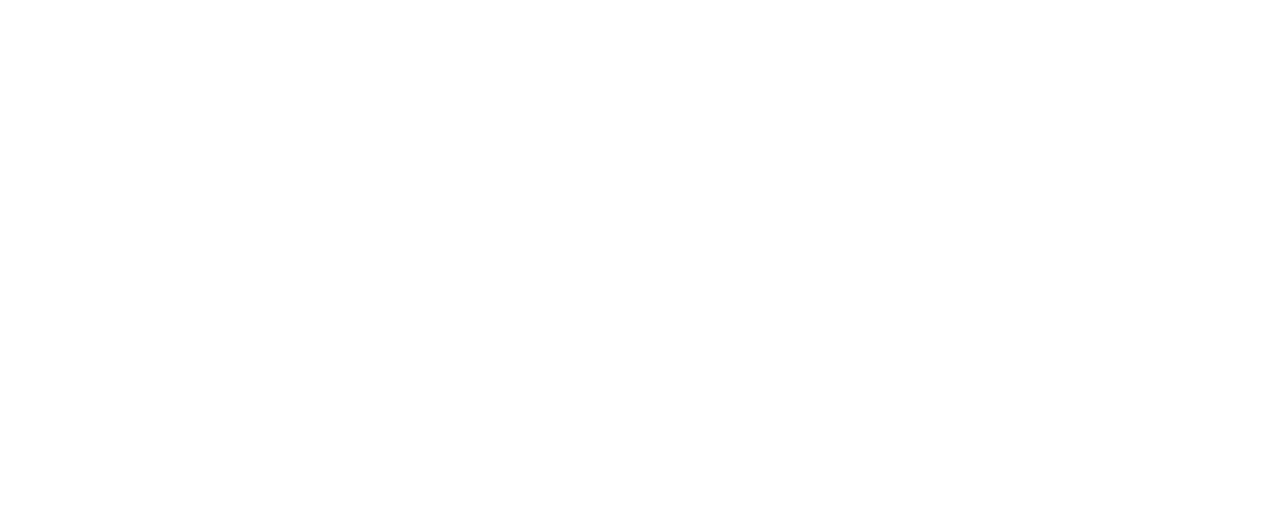
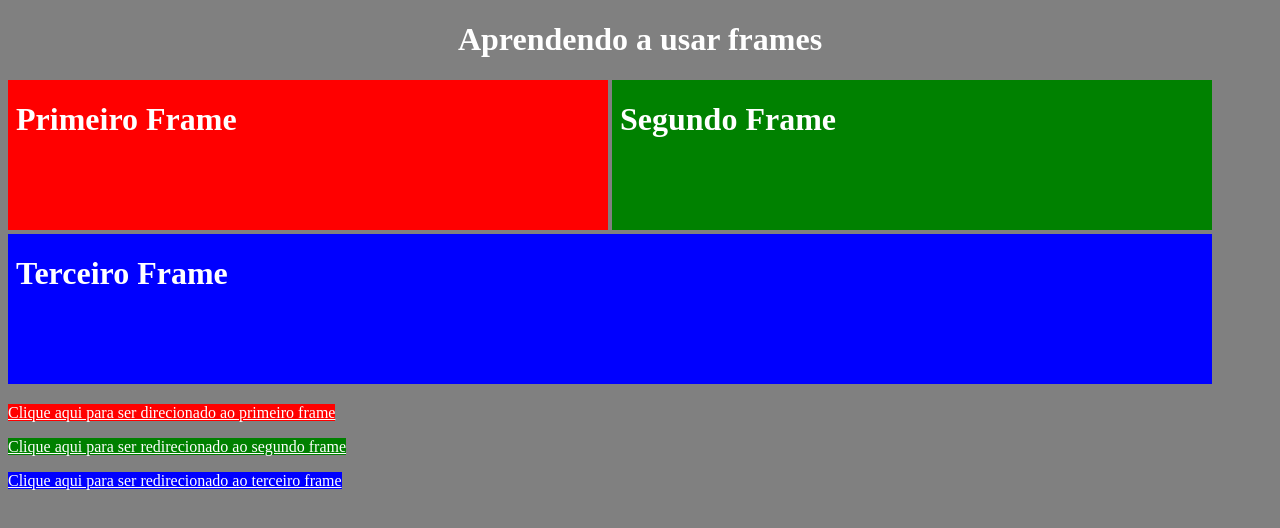
Before and after one commit to ViniciussAlencar/Curso-Avancado-Html, a plain HTML site: page 03/index.html in a window 1280 px wide. Drawn offline with Linux system fonts and the light colour scheme.

Commit message:
Trabalhando com iframes

```diff
--- /dev/null
+++ b/03/frame_a.html
@@ -0,0 +1,12 @@
+<!DOCTYPE html>
+<html lang="pt-br">
+<head>
+    <meta charset="UTF-8">
+    <meta name="viewport" content="width=device-width, initial-scale=1.0">
+    <title>Primeiro Frame</title>
+</head>
+<body style="background-color: red; color: white">
+    <h1>Primeiro Frame</h1>
+
+</body>
+</html>
--- /dev/null
+++ b/03/frame_b.html
@@ -0,0 +1,12 @@
+<!DOCTYPE html>
+<html lang="en">
+<head>
+    <meta charset="UTF-8">
+    <meta name="viewport" content="width=device-width, initial-scale=1.0">
+    <title>Segundo Frame</title>
+</head>
+<body style="background-color: rgb(0, 129, 0); color: white;">
+    <h1>Segundo Frame</h1>
+
+</body>
+</html>
--- /dev/null
+++ b/03/frame_c.html
@@ -0,0 +1,12 @@
+<!DOCTYPE html>
+<html lang="en">
+<head>
+    <meta charset="UTF-8">
+    <meta name="viewport" content="width=device-width, initial-scale=1.0">
+    <title>Terceiro Frame</title>
+</head>
+<body style="background-color: blue; color: white;">
+    <h1>Terceiro Frame</h1>
+
+</body>
+</html>
--- a/03/index.html
+++ b/03/index.html
@@ -5,13 +5,14 @@
     <meta name="viewport" content="width=device-width, initial-scale=1.0">
     <title>Frames</title>
 </head>
-<body>
-    <frameset cols="30%,*">
-        <frame name="f1" src="fram_a.html">
-        <frameset cols="40%, 60%"></frameset>
-        <frame name="f2" src="">
-    </frameset>
-
+<body style="background-color: grey;">
+    <h1 style="text-align: center; color: white;">Aprendendo a usar frames</h1>
+    <iframe width="600" src="frame_a.html" frameborder="0"></iframe>
+    <iframe width="600" src="frame_b.html" frameborder="0"></iframe><br>
+    <iframe width="1204" src="frame_c.html" frameborder="0"></iframe><br>
+    <p><a style="background-color: red; color: white;" href="frame_a.html" target="_blank">Clique aqui para ser direcionado ao primeiro frame</a></p>
+    <p><a style="background-color: green; color: white; size: 14pt;" href="frame_b.html" target="_blank">Clique aqui para ser redirecionado ao segundo frame</a></p>
+    <p><a href="frame_c.html" style="background-color: blue; color: white;">Clique aqui para ser redirecionado ao terceiro frame</a></p>
 
 </body>
 </html>
```
Also changed, not shown: 03/fram_a.html (deleted, +0 -15 lines).
